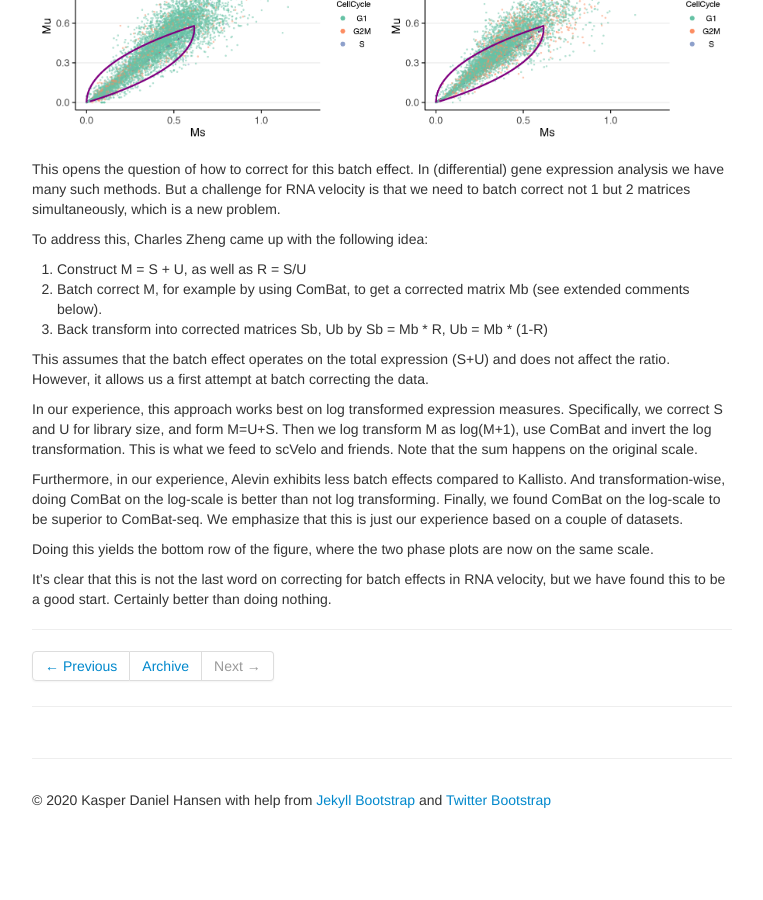
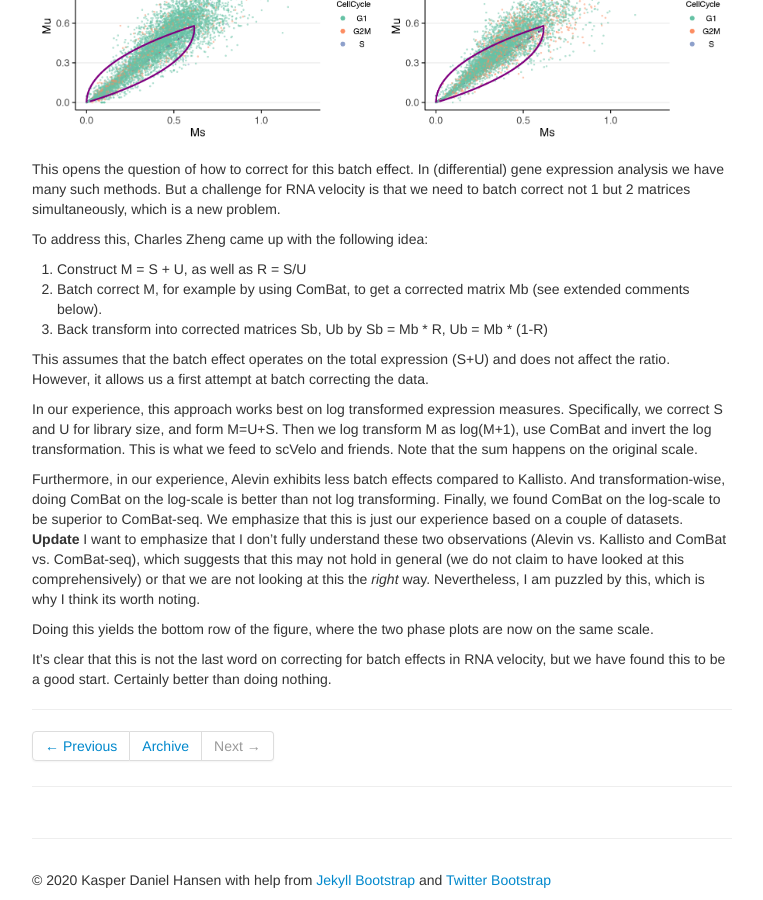
Before and after one commit to hansenlab/hansenlab.github.io, a Jekyll site: the page built from _posts/2020-08-17-velocitybatch.md, in a window 1280 px wide and 900 px high, scrolled down 1160 px. Shown: the whole window, without its empty margins (258-1021 px from the left). Built offline with Jekyll 4.4.1, drawn with Linux system fonts in a browser that asks for light colours; before the commit the page ends 1980 px from its top, so only the background shows below that.

Commit message:
update on batch

```diff
--- a/_posts/2020-08-17-velocitybatch.md
+++ b/_posts/2020-08-17-velocitybatch.md
@@ -32,7 +32,7 @@ This assumes that the batch effect operates on the total expression (S+U) and do
 
 In our experience, this approach works best on log transformed expression measures. Specifically, we correct S and U for library size, and form M=U+S. Then we log transform M as log(M+1), use ComBat and invert the log transformation. This is what we feed to scVelo and friends. Note that the sum happens on the original scale.
 
-Furthermore, in our experience, Alevin exhibits less batch effects compared to Kallisto. And transformation-wise, doing ComBat on the log-scale is better than not log transforming. Finally, we found ComBat on the log-scale to be superior to ComBat-seq. We emphasize that this is just our experience based on a couple of datasets.
+Furthermore, in our experience, Alevin exhibits less batch effects compared to Kallisto. And transformation-wise, doing ComBat on the log-scale is better than not log transforming. Finally, we found ComBat on the log-scale to be superior to ComBat-seq. We emphasize that this is just our experience based on a couple of datasets. **Update** I want to emphasize that I don't fully understand these two observations (Alevin vs. Kallisto and ComBat vs. ComBat-seq), which suggests that this may not hold in general (we do not claim to have looked at this comprehensively) or that we are not looking at this the *right* way. Nevertheless, I am puzzled by this, which is why I think its worth noting.
 
 Doing this yields the bottom row of the figure, where the two phase plots are now on the same scale.
 
```
